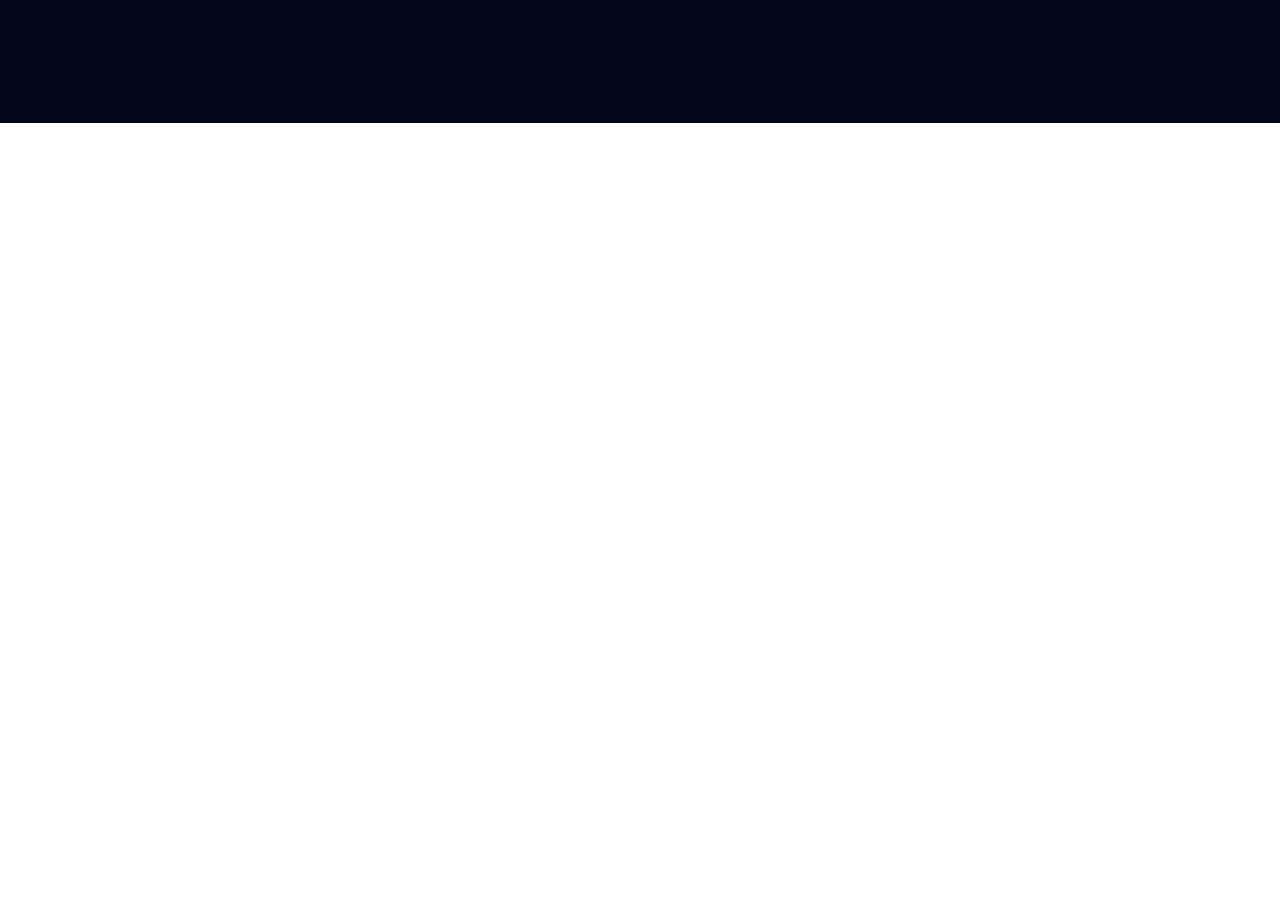
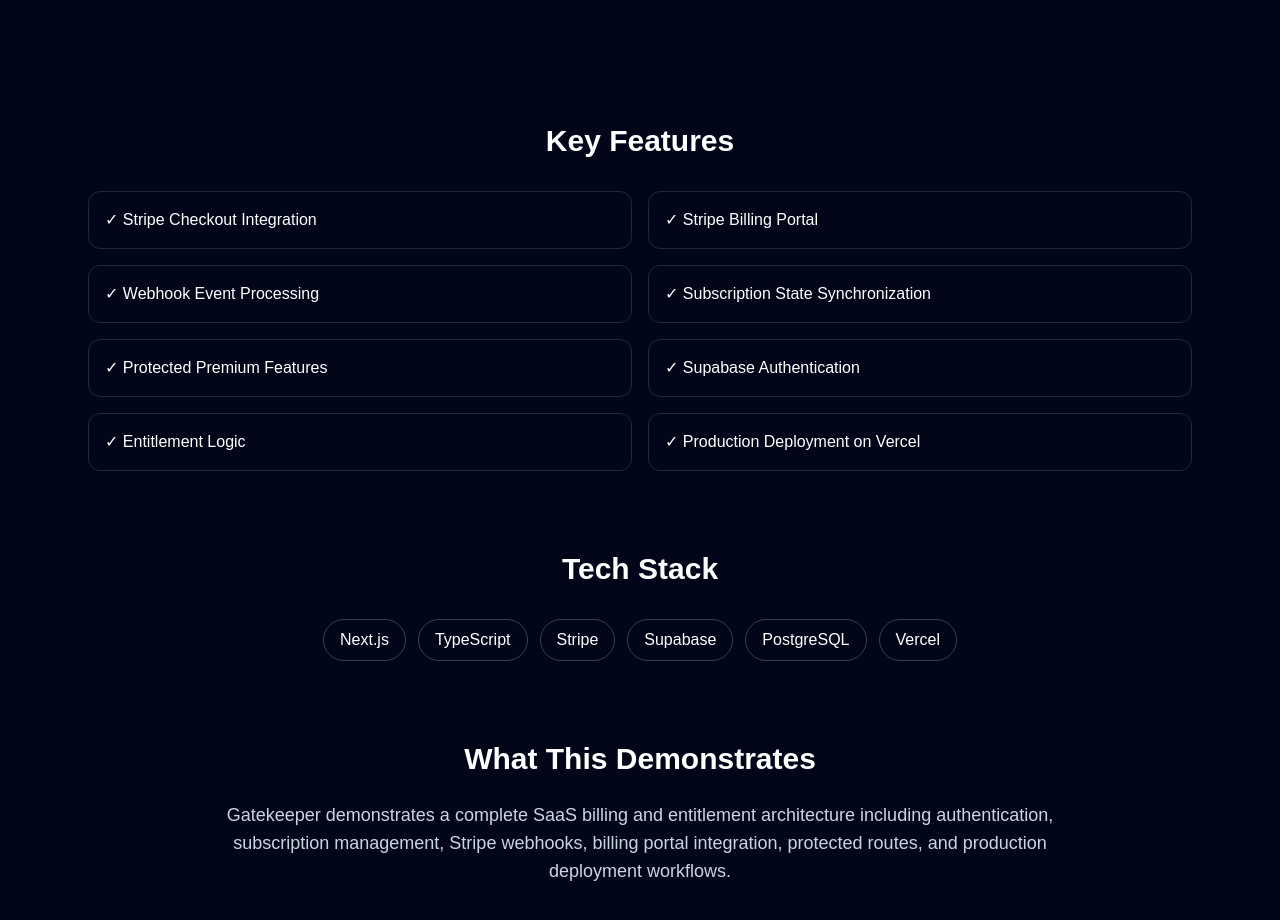
Before and after one commit to johnnythekind-ux/gatekeeper, a Next.js app: page / in a window 1280 px wide. Shown: the part 740-1660 px from the top of the page. Before the commit the page ends 863 px from the top, so only its background shows below. Built offline with nearby package versions, Linux system fonts and the light colour scheme.

Commit message:
Add homepage portfolio sections

```diff
--- a/app/page.tsx
+++ b/app/page.tsx
@@ -2,9 +2,9 @@
   return (
     <main className="min-h-screen bg-slate-950 text-white">
       <section className="mx-auto flex min-h-screen max-w-6xl flex-col items-center justify-center px-6 text-center">
-        <p className="mb-4 rounded-full border border-slate-700 px-4 py-2 text-sm text-slate-300">
-          CRS Mechanical App #5
-        </p>
+        <p className="mb-4 rounded-full border border-emerald-500/30 bg-emerald-500/10 px-4 py-2 text-sm text-emerald-300">
+  Portfolio SaaS Demonstration
+</p>
 
         <h1 className="max-w-4xl text-5xl font-bold tracking-tight md:text-7xl">
           Gatekeeper
@@ -31,6 +31,91 @@
           </a>
         </div>
       </section>
+      <section className="mx-auto max-w-6xl px-6 pb-20">
+  <h2 className="mb-8 text-center text-3xl font-bold">
+    Key Features
+  </h2>
+
+  <div className="grid gap-4 md:grid-cols-2">
+    <div className="rounded-xl border border-slate-800 p-4">
+      ✓ Stripe Checkout Integration
+    </div>
+
+    <div className="rounded-xl border border-slate-800 p-4">
+      ✓ Stripe Billing Portal
+    </div>
+
+    <div className="rounded-xl border border-slate-800 p-4">
+      ✓ Webhook Event Processing
+    </div>
+
+    <div className="rounded-xl border border-slate-800 p-4">
+      ✓ Subscription State Synchronization
+    </div>
+
+    <div className="rounded-xl border border-slate-800 p-4">
+      ✓ Protected Premium Features
+    </div>
+
+    <div className="rounded-xl border border-slate-800 p-4">
+      ✓ Supabase Authentication
+    </div>
+
+    <div className="rounded-xl border border-slate-800 p-4">
+      ✓ Entitlement Logic
+    </div>
+
+    <div className="rounded-xl border border-slate-800 p-4">
+      ✓ Production Deployment on Vercel
+    </div>
+  </div>
+</section>
+
+<section className="mx-auto max-w-6xl px-6 pb-20">
+  <h2 className="mb-8 text-center text-3xl font-bold">
+    Tech Stack
+  </h2>
+
+  <div className="flex flex-wrap justify-center gap-3">
+    <span className="rounded-full border border-slate-700 px-4 py-2">
+      Next.js
+    </span>
+
+    <span className="rounded-full border border-slate-700 px-4 py-2">
+      TypeScript
+    </span>
+
+    <span className="rounded-full border border-slate-700 px-4 py-2">
+      Stripe
+    </span>
+
+    <span className="rounded-full border border-slate-700 px-4 py-2">
+      Supabase
+    </span>
+
+    <span className="rounded-full border border-slate-700 px-4 py-2">
+      PostgreSQL
+    </span>
+
+    <span className="rounded-full border border-slate-700 px-4 py-2">
+      Vercel
+    </span>
+  </div>
+</section>
+
+<section className="mx-auto max-w-4xl px-6 pb-24 text-center">
+  <h2 className="mb-6 text-3xl font-bold">
+    What This Demonstrates
+  </h2>
+
+  <p className="text-lg text-slate-300">
+    Gatekeeper demonstrates a complete SaaS billing and
+    entitlement architecture including authentication,
+    subscription management, Stripe webhooks, billing
+    portal integration, protected routes, and production
+    deployment workflows.
+  </p>
+</section>
     </main>
   );
 }
```
